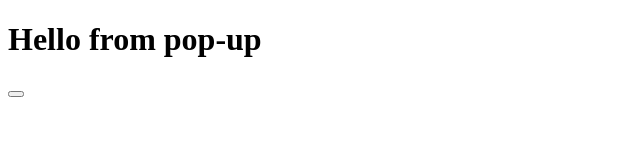
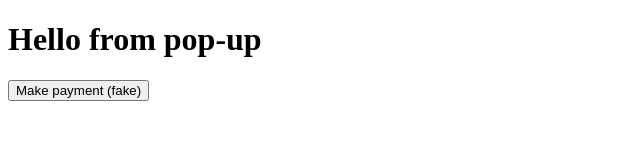
Before and after one commit to RamonGebben/test-popup, a plain HTML site: page index.html in a window 1280 px wide. Shown: the whole page, without its empty margins (0-640 px from the left). Drawn offline with Linux system fonts and the light colour scheme.

Commit message:
Added text contents for button

```diff
--- a/index.html
+++ b/index.html
@@ -9,7 +9,7 @@
 
 <body>
   <h1>Hello from pop-up</h1>
-  <button onclick="makeFakePayment()"></button>
+  <button onclick="makeFakePayment()">Make payment (fake)</button>
 
 </body>
 
```
